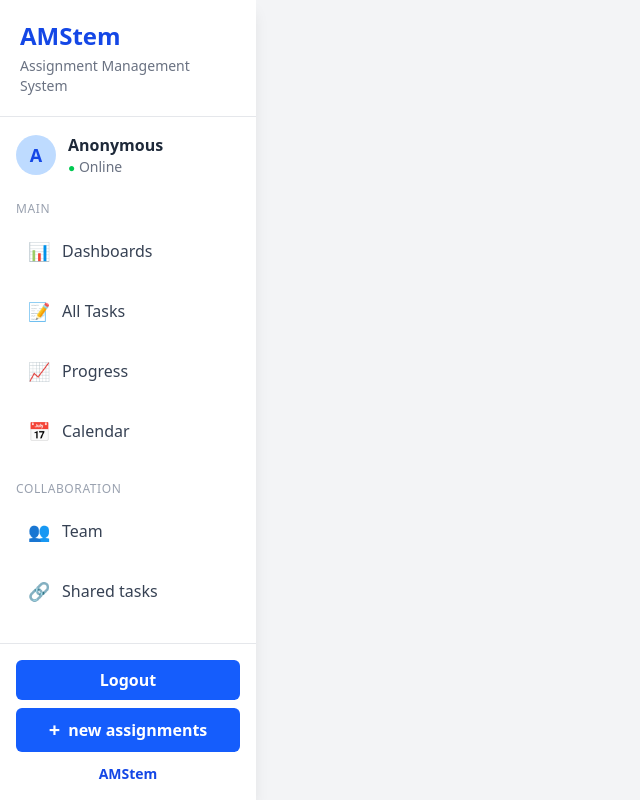
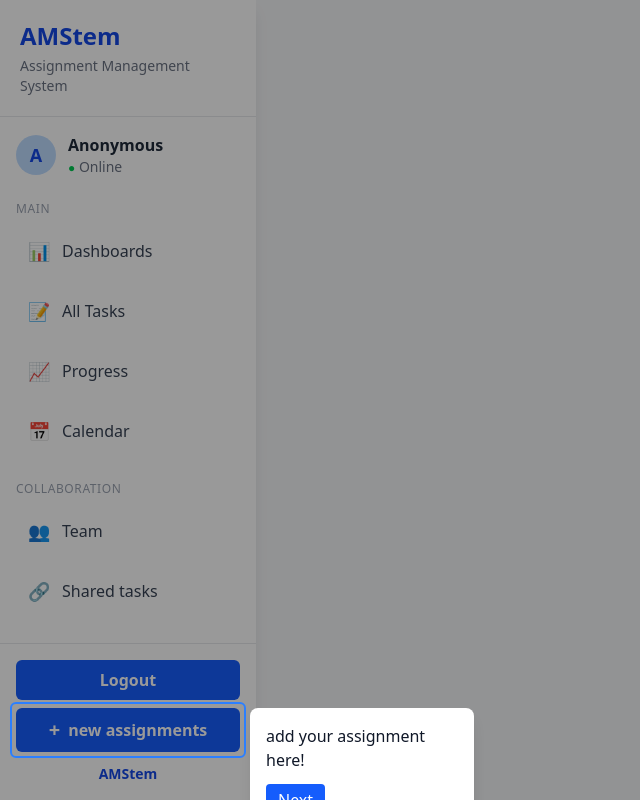
Before and after one commit to muhammaddiaz13/amstem00, a React (Vite) app: page / in a window 1280 px wide. Shown: the whole page, without its empty margins (0-640 px from the left). Built offline with nearby package versions, Linux system fonts and the light colour scheme.

Commit message:
debugging 2

```diff
--- a/src/App.jsx
+++ b/src/App.jsx
@@ -39,8 +39,9 @@ function App() {
   if (showSidebar) {
     return (
       <div className="flex h-screen bg-gray-100">
-        <Sidebar username={username} onLogout={handleLogout} />
-        <div className="flex-1 overflow-auto ml-64">
+        <Sidebar username={username} onLogout={handleLogout} />a
+          <div className="flex-1 overflow-auto ml-64 relative">
+          <Tour/>
           <Routes>
             <Route path="/dashboard" element={<DashboardPage username={username} />} />
             <Route path="/all-tasks" element={<AllTasksPage username={username} />} />
```
